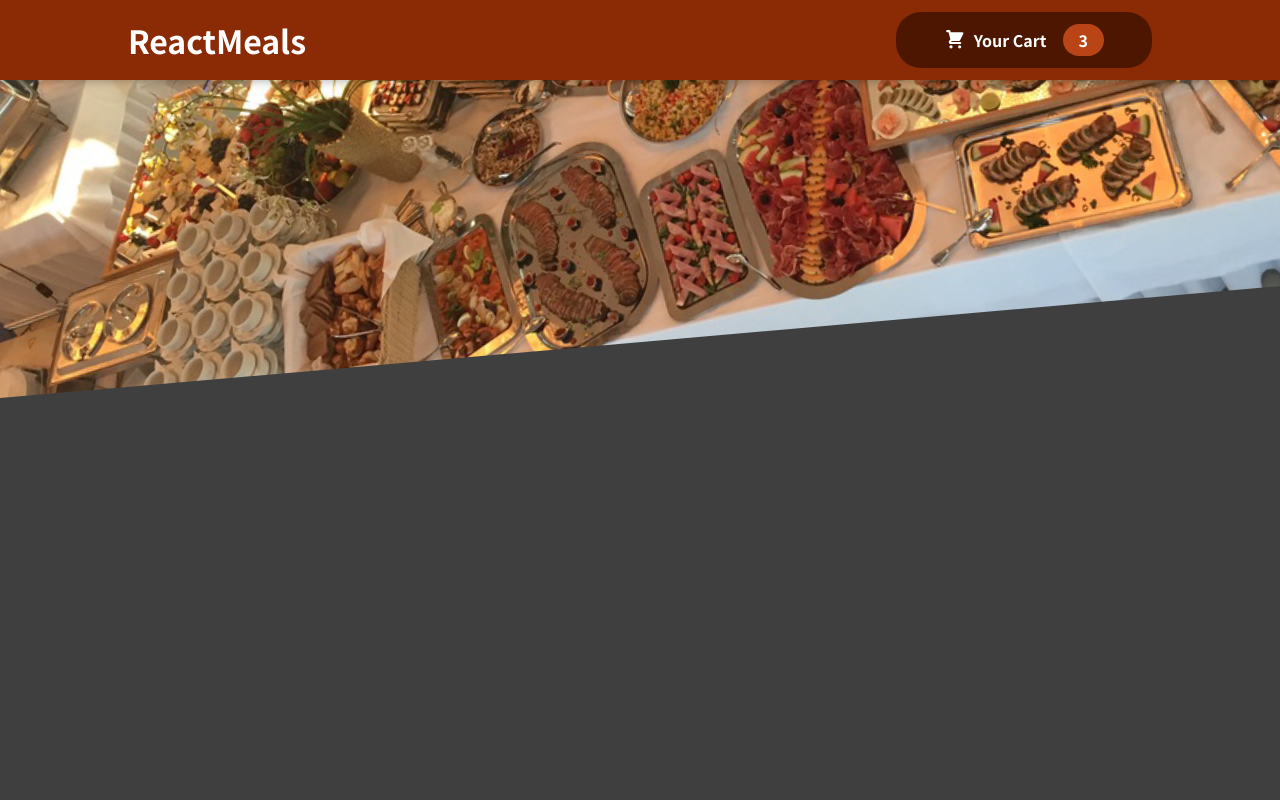
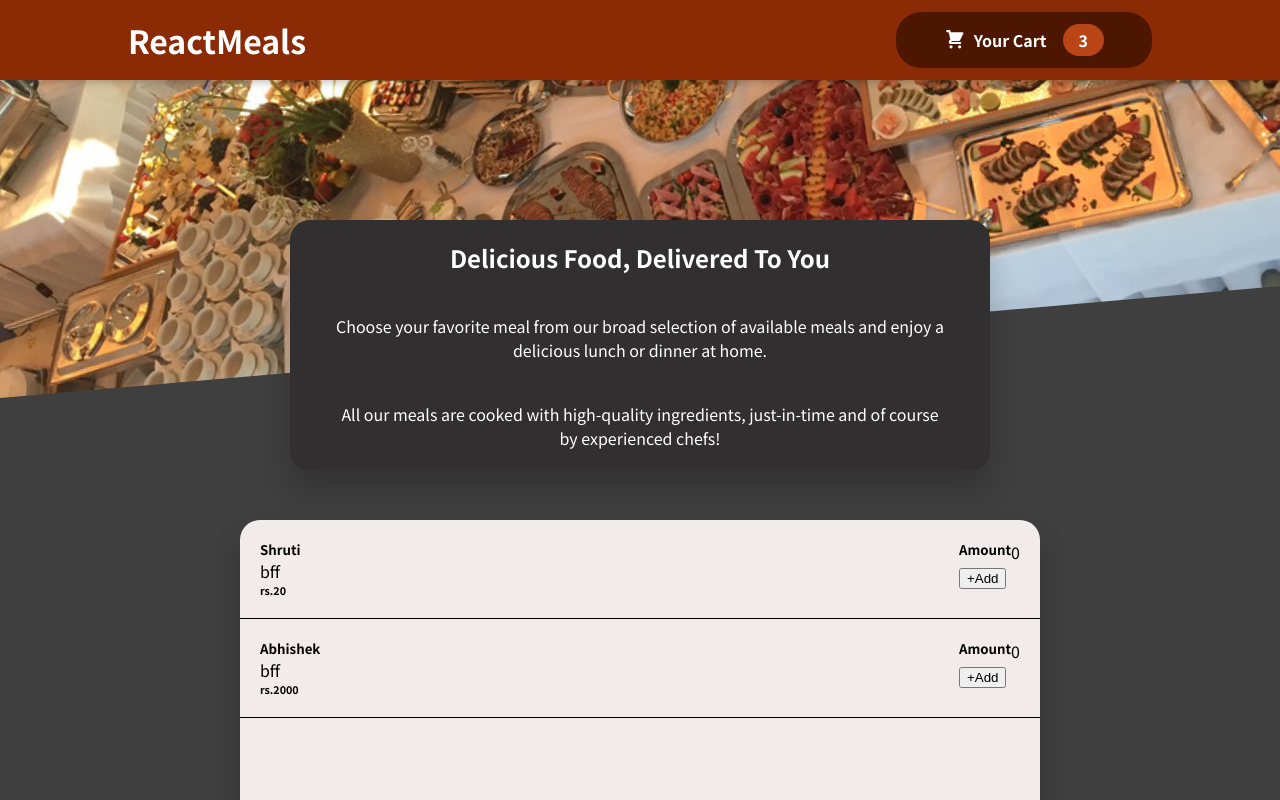
Before and after one commit to Abhii1999/React-FoodOrdering-App, a React (Create React App) app: page / in a window 1280 px wide. Shown: the top 800 px of the page. Built offline with nearby package versions, Linux system fonts and the light colour scheme.

Commit message:
feature : store feature

```diff
--- a/src/App.js
+++ b/src/App.js
@@ -1,12 +1,16 @@
 
 import Header from './components/Layout/Header';
 import {Fragment} from 'react';
+import Meals from './components/Meals/Meals';
+import StoreProvider from './components/Store/StoreProvider'
+
 
 function App() {
   return (
-    <Fragment>
+    <StoreProvider>
       <Header />
-    </Fragment>
+      <Meals></Meals>
+    </StoreProvider>
   );
 }
 
--- a/src/components/Layout/Header.js
+++ b/src/components/Layout/Header.js
@@ -2,6 +2,7 @@ import { Fragment } from "react";
 import classes from "./Header.module.css";
 import HeaderCartButton from "./HeaderCartButton";
 import meals from '../../assets/meals.jpg'
+import MealsSummary from '../Meals/MealsSummary';
 
 const Header = (props) => {
   return (
@@ -13,6 +14,7 @@ const Header = (props) => {
       <div className={classes.mainimage}>
         <img src={meals} alt="the food" />
       </div>
+      <MealsSummary></MealsSummary>
     </Fragment>
   );
 };
--- /dev/null
+++ b/src/components/Meals/Meals.js
@@ -0,0 +1,28 @@
+import React from 'react'
+import classes from './Meals.module.css'
+import Card from '../UI/Card'
+
+const dish = [
+    {
+        id : 1,
+        name :'Shruti',
+        description :'bff',
+        price : 20
+    },
+    {
+        id : 2,
+        name :'Abhishek',
+        description :'bff',
+        price : 2000
+    },
+]
+
+const Meals = () => {
+  return (
+    <div className={classes.container}>
+        <Card dish={dish}></Card>
+    </div>
+  )
+}
+
+export default Meals
--- /dev/null
+++ b/src/components/Meals/Meals.module.css
@@ -0,0 +1,29 @@
+.container {
+    min-height: 400px;
+    width: 800px;
+    background-color: #f2ebeb;
+    display: flex;
+    flex-direction: column;
+    align-items: center;
+    border-radius: 20px;
+    box-shadow: 0 20px 30px rgba(0, 0, 0, 0.2);
+    margin: 0 auto;
+    margin-top: -130px;
+  }
+
+.meals {
+    width: 100%;
+    display: flex;
+    justify-content: space-between;
+    padding:20px;
+    border-bottom: 1px solid black;
+}
+
+.meals >p{
+    padding: 5px 0px;
+}
+.amount {
+    width: 100%;
+    display: flex;
+    flex-direction: row;
+}
--- /dev/null
+++ b/src/components/Meals/MealsSummary.js
@@ -0,0 +1,19 @@
+import classes from './MealsSummary.module.css';
+
+const MealsSummary = () => {
+  return (
+    <section className={classes.Summary}>
+      <h2>Delicious Food, Delivered To You</h2>
+      <p>
+        Choose your favorite meal from our broad selection of available meals
+        and enjoy a delicious lunch or dinner at home.
+      </p>
+      <p>
+        All our meals are cooked with high-quality ingredients, just-in-time and
+        of course by experienced chefs!
+      </p>
+    </section>
+  );
+};
+
+export default MealsSummary;
--- /dev/null
+++ b/src/components/Meals/MealsSummary.module.css
@@ -0,0 +1,26 @@
+.Summary {
+    height: 250px;
+    width: 700px;
+    background-color: #312f2f;
+    display: flex;
+    flex-direction: column;
+    justify-content:space-around;
+    align-items: center;
+    border-radius: 20px;
+    box-shadow: 0 20px 30px rgba(0, 0, 0, 0.2);
+    position: relative;
+    top: -180px;
+    margin: 0 auto;
+  }
+
+.Summary p{
+    color: white;
+    text-align: center;
+    margin-left: 6%;
+    margin-right: 6%;
+}
+
+.Summary h2{
+    color: white;
+    text-align: center;
+}
--- /dev/null
+++ b/src/components/Store/StoreProvider.js
@@ -0,0 +1,31 @@
+import React, { useState, createContext } from "react";
+
+export const StoreContext = createContext();
+
+function StoreProvider(props) {
+  const [orderAmount, setorderAmount] = useState(0);
+
+  //   const addToCart = (item) => {
+  //     setCartItems([...cartItems, item]);
+  //   };
+
+  //   const removeFromCart = (itemId) => {
+  //     setCartItems(cartItems.filter(item => item.id !== itemId));
+  //   };
+
+  //   const clearCart = () => {
+  //     setCartItems([]);
+  //   };
+
+  const orderIncriment = (id) => {
+    setorderAmount((prevValue) => prevValue + 1);
+  };
+
+  return (
+    <StoreContext.Provider value={{ orderAmount, orderIncriment }}>
+      {props.children}
+    </StoreContext.Provider>
+  );
+}
+
+export default StoreProvider;
--- /dev/null
+++ b/src/components/UI/Card.js
@@ -0,0 +1,30 @@
+import React, { useContext } from "react";
+import classes from "./Card.module.css";
+import {StoreContext} from "../Store/StoreProvider";
+
+const Card = (props) => {
+  const { orderAmount, orderIncriment } = useContext(StoreContext);
+
+  const renderedData = props.dish.map((item) => (
+    <div className={classes.meals} key={item.id}>
+      <div>
+        <h5>{item.name}</h5>
+        <p>{item.description}</p>
+        <h6>rs.{item.price}</h6>
+      </div>
+      <div>
+        <div className={classes.amount}>
+          <h5>Amount</h5>
+          <div>{orderAmount}</div>
+        </div>
+        <div>
+          <button onClick={() => orderIncriment(item.id)}>+Add</button>
+        </div>
+      </div>
+    </div>
+  ));
+
+  return <>{renderedData}</>;
+};
+
+export default Card;
--- /dev/null
+++ b/src/components/UI/Card.module.css
@@ -0,0 +1,16 @@
+.meals {
+    width: 100%;
+    display: flex;
+    justify-content: space-between;
+    padding:20px;
+    border-bottom: 1px solid black;
+}
+
+.meals >p{
+    padding: 5px 0px;
+}
+.amount {
+    width: 100%;
+    display: flex;
+    flex-direction: row;
+}
--- a/src/index.css
+++ b/src/index.css
@@ -2,6 +2,7 @@
 
 * {
   box-sizing: border-box;
+  margin: 0;
 }
 
 html {
@@ -11,4 +12,5 @@ html {
 body {
   margin: 0;
   background-color: #3f3f3f;
+  padding-bottom: 60px;
 }
```
Also changed, not shown: src/components/Meals/AvailableMeals.js (added), src/components/Meals/AvailableMeals.module.css (added).
